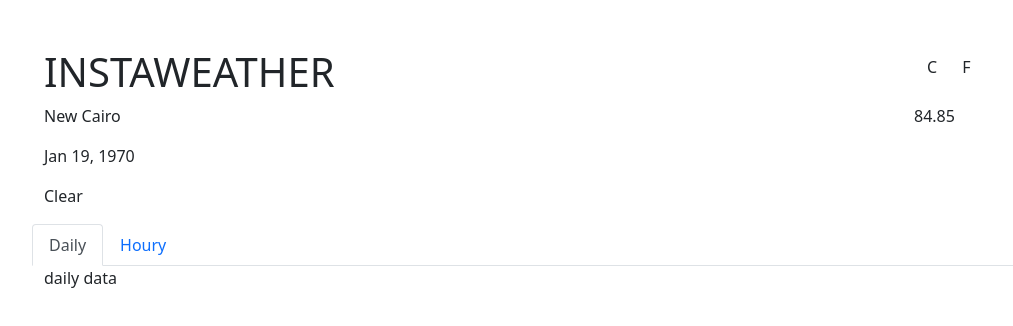
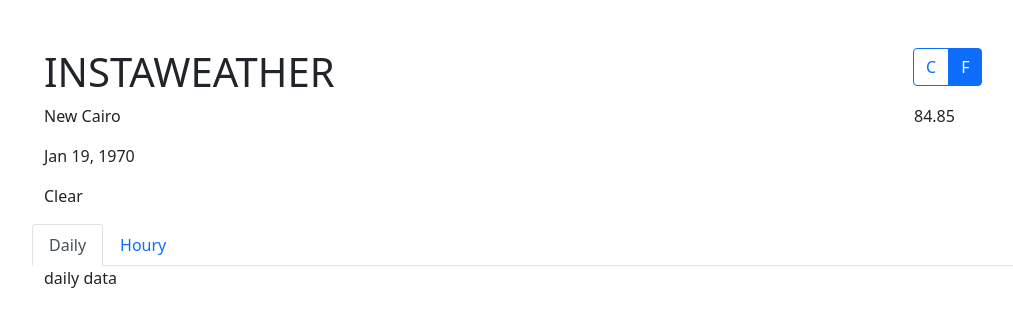
Before and after one commit to mahmoudgamie/weather-app, an Angular app: page / in a window 1280 px wide. Shown: the top 326 px of the page, without its empty margins (86-1099 px from the left). Built offline with nearby package versions, Linux system fonts and the light colour scheme.

Commit message:
Implement TempretureCoverter

```diff
--- a/src/app/weather-forecast-view/weather-forecast-view.component.html
+++ b/src/app/weather-forecast-view/weather-forecast-view.component.html
@@ -7,9 +7,12 @@
         </h1>
       </div>
       <div class="col-sm-2">
-        <div class="btn-group" role="group" aria-label="Basic outlined example">
-          <button type="button" class="btn btn-outline-secondry">C</button>
-          <button type="button" class="btn btn-outline-secondry">F</button>
+        <div class="btn-group" role="group" aria-label="Basic radio toggle button group">
+          <input type="radio" class="btn-check" (click)="unit = 'C'" name="btnradio" id="btnradio1" autocomplete="off" [checked]="unit === 'C'">
+          <label class="btn btn-outline-primary" for="btnradio1">C</label>
+
+          <input type="radio" class="btn-check" (click)="unit = 'F'" name="btnradio" id="btnradio2" autocomplete="off" [checked]="unit === 'F'">
+          <label class="btn btn-outline-primary" for="btnradio2">F</label>
         </div>
       </div>
     </div>
@@ -22,7 +25,7 @@
         </div>
       </div>
       <div class="col-sm-2">
-        <p>{{weatherData.currently.temperature}}</p>
+        <p>{{weatherData.currently.temperature | temeratureConverter : unit}}</p>
       </div>
     </div>
     <div class="row">
--- a/src/app/weather-forecast-view/weather-forecast-view.component.ts
+++ b/src/app/weather-forecast-view/weather-forecast-view.component.ts
@@ -10,6 +10,7 @@ import { WeatherService } from '../services/weather.service'
 export class WeatherForecastViewComponent implements OnInit {
 
   dataMode: string = 'daily';
+  unit: string = 'F'
   weatherData: IWeatherData;
   constructor(private weatherService: WeatherService) { }
 
```
